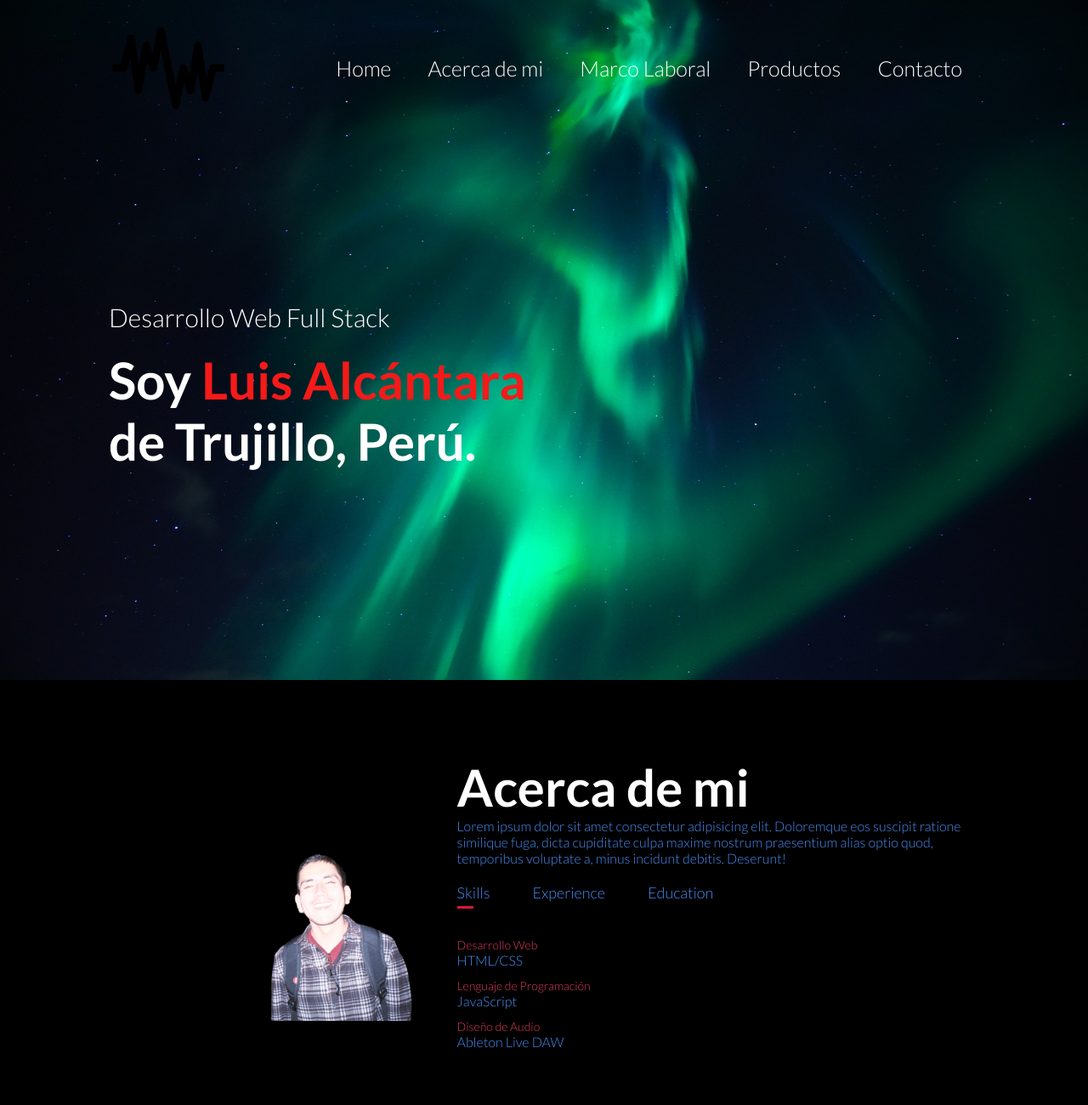
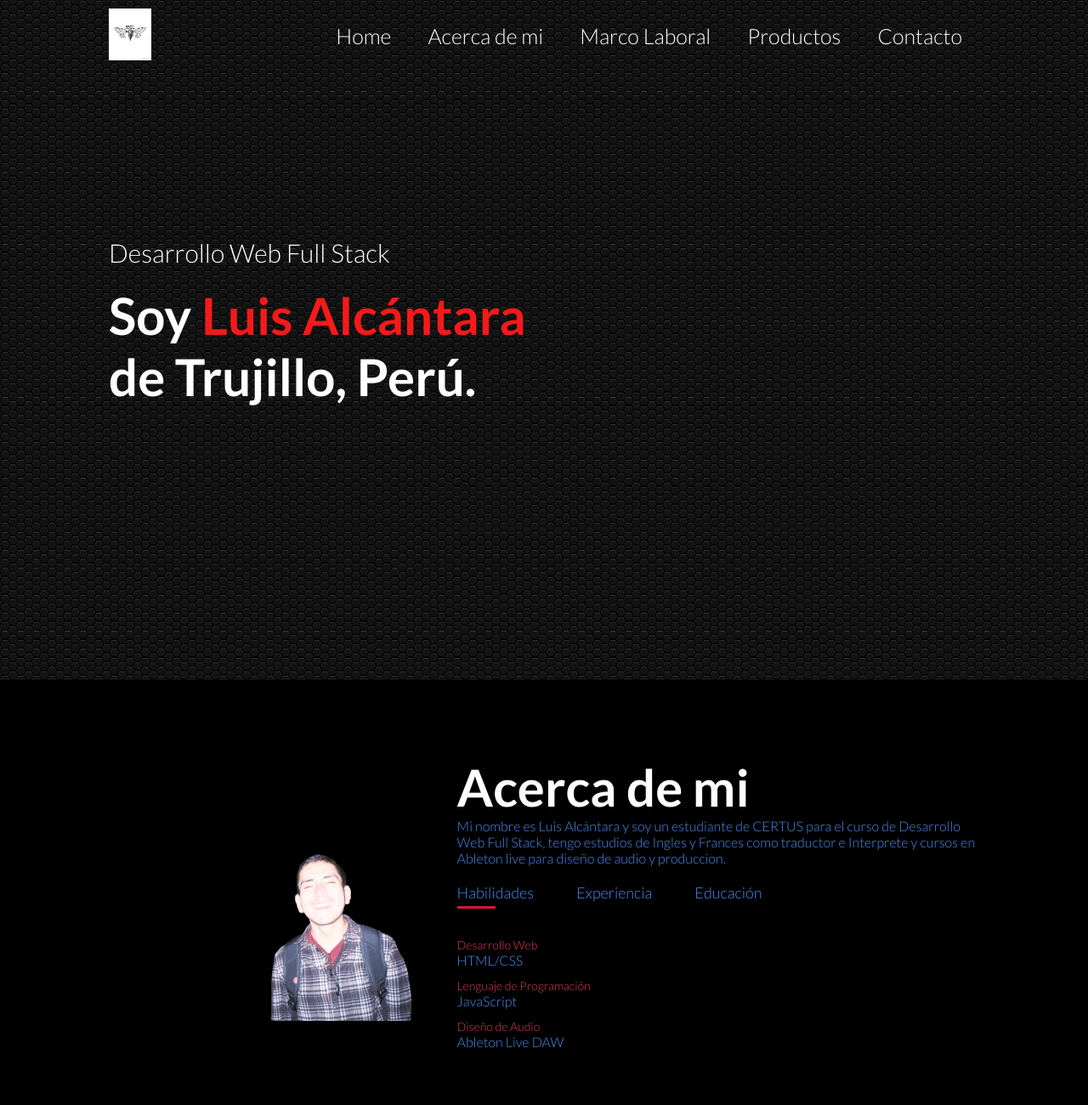
Before and after one commit to DuckSucker666/Spectrum, a plain HTML site: page index.html in a window 1280 px wide. Shown: the top 1300 px of the page at 85% size. Drawn offline with Linux system fonts and the light colour scheme.

Commit message:
Second change

```diff
--- a/index.html
+++ b/index.html
@@ -5,13 +5,13 @@
     <meta name="viewport" content="width=device-width, initial-scale=1.0">
     <link rel="stylesheet" href="stylesheet/style.css">
     <link rel="stylesheet" href="https://cdnjs.cloudflare.com/ajax/libs/font-awesome/6.2.0/css/all.min.css" integrity="sha512-xh6O/CkQoPOWDdYTDqeRdPCVd1SpvCA9XXcUnZS2FmJNp1coAFzvtCN9BmamE+4aHK8yyUHUSCcJHgXloTyT2A==" crossorigin="anonymous" referrerpolicy="no-referrer" />
-    <title>Spectrum</title>
+    <title>Portafolio</title>
 </head>
 <body>
   <div id="header">
     <div class="container">
       <nav>
-        <img src="images/logo.png" class="logo">
+        <a href="#header"><img src="images/logo.jpg" class="logo"></a>
         <ul id="sidemenu">
           <li><a href="#header">Home</a></li>
           <li><a href="#about">Acerca de mi</a></li>
@@ -37,12 +37,12 @@
         </div>
         <div class="about-col-2">
           <h1 class="sub-tittle">Acerca de mi</h1>
-          <p>Lorem ipsum dolor sit amet consectetur adipisicing elit. Doloremque eos suscipit ratione similique fuga, dicta cupiditate culpa maxime nostrum praesentium alias optio quod, temporibus voluptate a, minus incidunt debitis. Deserunt!</p>
+          <p>Mi nombre es Luis Alcántara y soy un estudiante de CERTUS para el curso de Desarrollo Web Full Stack, tengo estudios de Ingles y Frances como traductor e Interprete y cursos en Ableton live para diseño de audio y produccion. </p>
 
           <div class="tab-tittles">
-            <p class="tab-links active-link" onclick="opentab('skills')">Skills</p>
-            <p class="tab-links" onclick="opentab('experience')">Experience</p>
-            <p class="tab-links" onclick="opentab('education')">Education</p>
+            <p class="tab-links active-link" onclick="opentab('skills')">Habilidades</p>
+            <p class="tab-links" onclick="opentab('experience')">Experiencia</p>
+            <p class="tab-links" onclick="opentab('education')">Educación</p>
           </div>
           <div class="tab-contents active-tab" id="skills">
             <ul>
--- a/stylesheet/style.css
+++ b/stylesheet/style.css
@@ -3,7 +3,7 @@
 * {
   margin: 0;
   padding: 0;
-  font-family: border-box;
+  box-sizing: border-box;
   font-family: 'Lato', sans-serif;
 }
 
@@ -19,7 +19,7 @@ body {
 #header {
   width: 100%;
   height: 100vh;
-  background-image: url(/images/bg.jpg);
+  background-image: url(/images/bg.png);
   background-size: cover;
   background-position: center;
 }
@@ -36,7 +36,7 @@ nav {
 }
 
 .logo {
-  width: 140px
+  width: 50px
 }
 
 nav ul li {
@@ -56,7 +56,7 @@ nav ul li a::after {
   content: '';
   width: 0;
   height: 3px;
-  background: rgb(250, 0, 137);
+  background: rgb(250, 225, 5);
   position: absolute;
   left: 0;
   bottom: -6px;
@@ -141,7 +141,7 @@ nav ul li a:hover::after {
   background: crimson;
   left: 0;
   bottom: -8px;
-  transition: 0.5s;
+  transition: 0.3s;
 }
 
 .tab-links.active-link::after {
@@ -382,8 +382,6 @@ nav .fa-solid {
 
 
 @media only screen and (max-width: 600px) {
-  #header{background-image: url(/images/bg.jpg);
-  }
   .header-text{
     margin-top: 100%;
     font-size: 16px;
```
Also changed, not shown: images/bg.png (added), images/logo.jpg (added), 1 other file.
